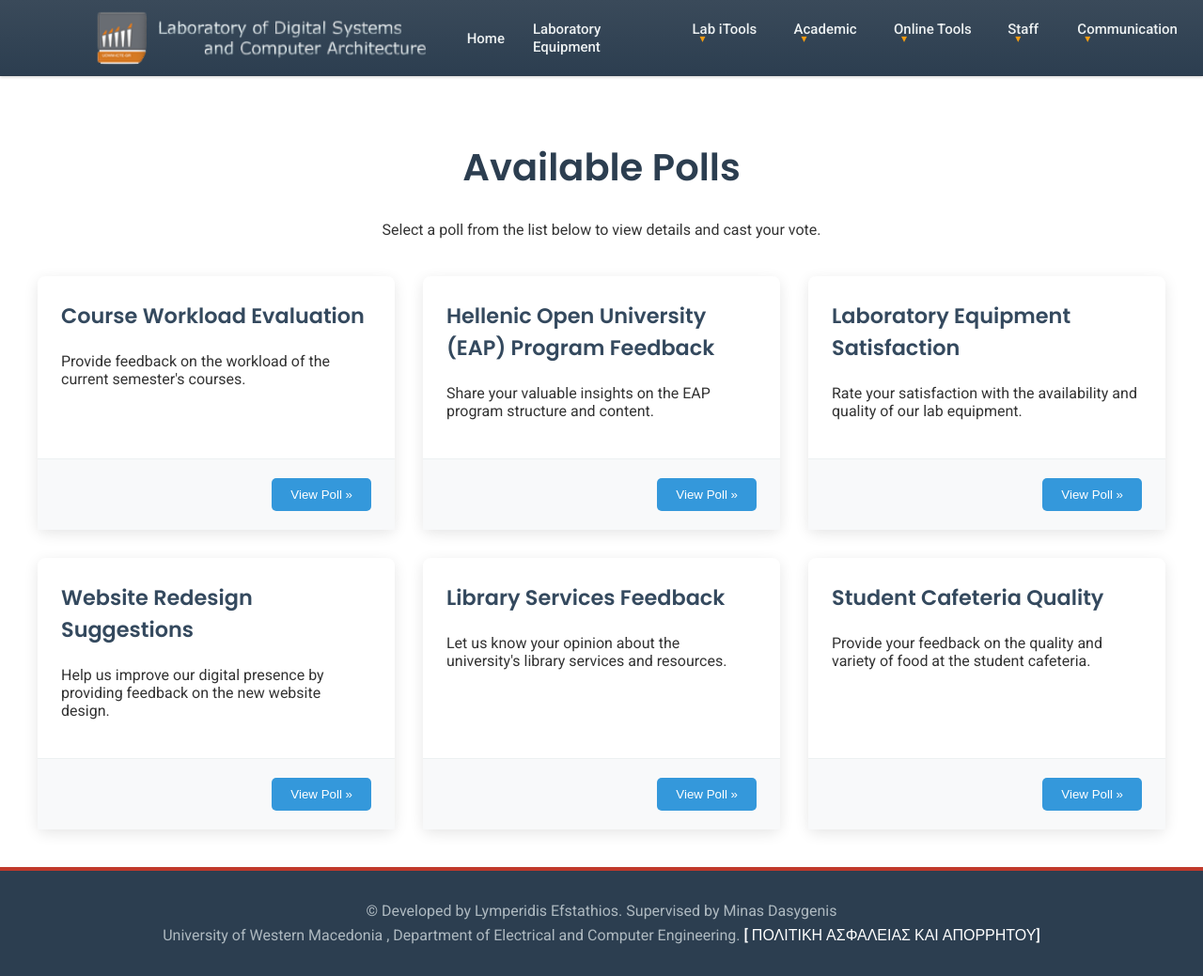
After one commit to umerhere23/Laboratory-of-Digital-Systems, a PHP site: page /polls.php in a window 1280 px wide. The commit adds this page. Shown: the whole page at 94% size. Run offline with PHP 8.4, Linux system fonts and the light colour scheme.

Commit message:
Lab itools completed

```diff
--- /dev/null
+++ b/assets/css/polls.css
@@ -0,0 +1,182 @@
+/* assets/css/polls.css */
+
+.polls-page-content {
+    padding: 40px 20px;
+}
+
+.polls-header {
+    text-align: center;
+    margin-bottom: 40px;
+}
+
+.polls-header h1 {
+    font-size: 2.5rem;
+    color: #2c3e50;
+}
+
+.poll-list-container {
+    display: grid;
+    grid-template-columns: repeat(auto-fill, minmax(300px, 1fr));
+    gap: 30px;
+}
+
+.poll-card {
+    background-color: #ffffff;
+    border-radius: 8px;
+    box-shadow: 0 4px 15px rgba(0,0,0,0.1);
+    display: flex;
+    flex-direction: column;
+    justify-content: space-between;
+    transition: transform 0.3s ease, box-shadow 0.3s ease;
+}
+
+.poll-card:hover {
+    transform: translateY(-5px);
+    box-shadow: 0 8px 25px rgba(0,0,0,0.15);
+}
+
+.poll-card-info {
+    padding: 25px;
+}
+
+.poll-card-info h3 {
+    font-size: 1.4rem;
+    color: #34495e;
+    margin-top: 0;
+}
+
+.poll-card-action {
+    padding: 20px 25px;
+    background-color: #f8f9fa;
+    border-top: 1px solid #ecf0f1;
+    text-align: right;
+}
+
+.btn-view-poll {
+    background-color: #3498db;
+    color: white;
+    padding: 10px 20px;
+    text-decoration: none;
+    border-radius: 5px;
+    transition: background-color 0.3s ease;
+    border: none
+}
+
+.btn-view-poll:hover {
+    background-color: #2980b9;
+}
+
+/* Modal Styles */
+.modal-overlay {
+    position: fixed;
+    top: 0;
+    left: 0;
+    width: 100%;
+    height: 100%;
+    background-color: rgba(0,0,0,0.6);
+    display: flex;
+    justify-content: center;
+    align-items: center;
+    z-index: 1000;
+    animation: fadeIn 0.3s ease-in-out;
+}
+
+.modal-content {
+    background-color: #fff;
+    padding: 30px;
+    border-radius: 8px;
+    width: 90%;
+    max-width: 800px;
+    position: relative;
+    max-height: 90vh;
+    overflow-y: auto;
+    animation: slideIn 0.4s ease-in-out;
+}
+
+.modal-close {
+    position: absolute;
+    top: 15px;
+    right: 15px;
+    background: none;
+    border: none;
+    font-size: 1.8rem;
+    cursor: pointer;
+    color: #888;
+}
+
+.modal-header h2 {
+    font-size: 1.8rem;
+    color: #2c3e50;
+    margin-top: 0;
+}
+
+.modal-body .question-box {
+    margin-bottom: 30px;
+    padding-bottom: 20px;
+    border-bottom: 1px solid #ecf0f1;
+}
+
+.modal-body .question-box:last-child {
+    margin-bottom: 0;
+    border-bottom: none;
+}
+
+.modal-body .question-box p {
+    font-size: 1.2rem;
+    color: #34495e;
+    text-align: center;
+    margin-bottom: 20px;
+}
+
+.modal-body .options-list {
+    list-style: none;
+    padding: 0;
+    margin: 0;
+    display: flex;
+    flex-direction: column;
+    gap: 10px;
+}
+
+.modal-body .options-list a {
+    display: block;
+    background: linear-gradient(135deg, #3498db, #2980b9);
+    color: #fff;
+    padding: 15px;
+    text-align: center;
+    text-decoration: none;
+    border-radius: 5px;
+    transition: all 0.3s ease;
+    box-shadow: 0 2px 5px rgba(0,0,0,0.1);
+}
+
+.modal-body .options-list a:hover {
+    background: linear-gradient(135deg, #2980b9, #3498db);
+    box-shadow: 0 4px 12px rgba(0,0,0,0.2);
+    transform: translateY(-2px);
+}
+
+/* Keyframe Animations */
+@keyframes fadeIn {
+    from { opacity: 0; }
+    to { opacity: 1; }
+}
+
+@keyframes slideIn {
+    from { transform: translateY(-50px); opacity: 0; }
+    to { transform: translateY(0); opacity: 1; }
+}
+
+@media (max-width: 768px) {
+    .modal-content {
+        padding: 20px;
+    }
+
+    .modal-body .question-box p {
+        font-size: 1.1rem;
+    }
+
+    .modal-body .options-list a {
+        padding: 12px;
+        font-size: 1rem;
+    }
+}
--- a/header.php
+++ b/header.php
@@ -42,6 +42,12 @@
         <link rel="stylesheet" href="<?php echo $base_path; ?>assets/css/dpa-styles.css">
     <?php } elseif (strpos($request_uri, 'tests.php') !== false) { ?>
         <link rel="stylesheet" href="<?php echo $base_path; ?>assets/css/tests.css">
+    <?php } elseif (strpos($request_uri, 'ievaluation.php') !== false) { ?>
+        <link rel="stylesheet" href="<?php echo $base_path; ?>assets/css/ievaluation.css">
+    <?php } elseif (strpos($request_uri, 'position.php') !== false) { ?>
+        <link rel="stylesheet" href="<?php echo $base_path; ?>assets/css/position-styles.css">
+    <?php } elseif (strpos($request_uri, 'polls.php') !== false) { ?>
+        <link rel="stylesheet" href="<?php echo $base_path; ?>assets/css/polls.css">
     <?php } ?>
 </head>
 <body>
@@ -64,17 +70,17 @@
                             <li> <a href="i-time-slot.php"> <span> Laboratory i-grades </span></a></li>
                             <li> <a href="#"> <span> Laboratory i-examsII </span></a></li>
                             <li> <a href="tests.php "> <span> Laboratory FREE i-examsII </span></a></li>
-                            <li> <a href="/ipresence/index.php"> <span> Laboratory i-presence </span></a></li>
-                            <li> <a href="/itasks/index.php"> <span> Laboratory i-tasks </span></a></li>
-                            <li> <a href="/ilottery/index.php"> <span> Laboratory i-lottery </span></a></li>
-                            <li> <a href="/ipolls/index.php"> <span> Laboratory i-polls </span></a></li>
-                            <li> <a href="/iloan/index.php"> <span> Laboratory i-loan </span></a></li>
-                            <li> <a href="/iquiz/index.php"> <span> Laboratory i-quiz </span></a></li>
-                            <li> <a href="/ievaluation"><span> Laboratory i-evaluation </span></a></li>
-                            <li> <a href="/quickshare"> <span> Quickshare </span></a></li>
-                            <li> <a href="/administration/index.php?side_menu=view_users"><span> Laboratory Admin </span></a></li>
-                            <li> <a href="/iposition"> <span> iposition internship </span></a></li>
-                            <li> <a href="/alumni"><span> UOWM Alumni </span></a></li>
+                            <li> <a href="i-time-slot.php"> <span> Laboratory i-presence </span></a></li>
+                            <li> <a href="i-time-slot.php"> <span> Laboratory i-tasks </span></a></li>
+                            <li> <a href="i-time-slot.php"> <span> Laboratory i-lottery </span></a></li>
+                            <li> <a href="polls.php"> <span> Laboratory i-polls </span></a></li>
+                            <li> <a href="i-time-slot.php"> <span> Laboratory i-loan </span></a></li>
+                            <li> <a href="i-time-slot.php"> <span> Laboratory i-quiz </span></a></li>
+                            <li> <a href="ievaluation.php"><span> Laboratory i-evaluation </span></a></li>
+                            <li> <a href="https://share.uowm.gr/"> <span> Quickshare </span></a></li>
+                            <li> <a href="i-time-slot.php"><span> Laboratory Admin </span></a></li>
+                            <li> <a href="position.php"> <span> iposition internship </span></a></li>
+                            <li> <a href="i-time-slot.php"><span> UOWM Alumni </span></a></li>
                         </ul>
                     </li>
 
--- /dev/null
+++ b/polls.php
@@ -0,0 +1,144 @@
+<?php include('header.php'); ?>
+
+<main class="polls-page-content">
+    <div class="container">
+        <div class="polls-header">
+            <h1>Available Polls</h1>
+            <p>Select a poll from the list below to view details and cast your vote.</p>
+</div>
+
+        <section class="poll-list-container">
+            <div class="poll-card">
+                <div class="poll-card-info">
+                    <h3>Course Workload Evaluation</h3>
+                    <p>Provide feedback on the workload of the current semester's courses.</p>
+                </div>
+                <div class="poll-card-action">
+                    <button class="btn-view-poll" data-title="Course Workload Evaluation" data-questions='[{"question":"In relation to previous semesters, the course load of this semester is:","options":["Significantly less","A little less","The same","A little more","Significantly more"]},{"question":"In relation to other courses I have attended or am attending in the Department, the workload of this course is:","options":["Significantly less","A little less","The same","A little more","Significantly more"]}]'>View Poll &raquo;</button>
+                </div>
+            </div>
+
+            <div class="poll-card">
+                <div class="poll-card-info">
+                    <h3>Hellenic Open University (EAP) Program Feedback</h3>
+                    <p>Share your valuable insights on the EAP program structure and content.</p>
+                </div>
+                <div class="poll-card-action">
+                    <button class="btn-view-poll" data-title="Hellenic Open University (EAP) Program Feedback" data-questions='[{"question":"How would you rate the overall quality of the EAP program?","options":["Poor","Fair","Good","Very Good","Excellent"]}]'>View Poll &raquo;</button>
+                </div>
+            </div>
+
+            <div class="poll-card">
+                <div class="poll-card-info">
+                    <h3>Laboratory Equipment Satisfaction</h3>
+                    <p>Rate your satisfaction with the availability and quality of our lab equipment.</p>
+                </div>
+                <div class="poll-card-action">
+                     <button class="btn-view-poll" data-title="Laboratory Equipment Satisfaction" data-questions='[{"question":"How satisfied are you with the availability of lab equipment?","options":["Very Dissatisfied","Dissatisfied","Neutral","Satisfied","Very Satisfied"]},{"question":"How satisfied are you with the quality and condition of the lab equipment?","options":["Very Dissatisfied","Dissatisfied","Neutral","Satisfied","Very Satisfied"]}]'>View Poll &raquo;</button>
+                </div>
+            </div>
+
+            <div class="poll-card">
+                <div class="poll-card-info">
+                    <h3>Website Redesign Suggestions</h3>
+                    <p>Help us improve our digital presence by providing feedback on the new website design.</p>
+                </div>
+                <div class="poll-card-action">
+                    <button class="btn-view-poll" data-title="Website Redesign Suggestions" data-questions='[{"question":"How do you find the new website design?","options":["Difficult to navigate","Needs improvement","It is ok","Good","Excellent"]}]'>View Poll &raquo;</button>
+                </div>
+            </div>
+
+            <div class="poll-card">
+                <div class="poll-card-info">
+                    <h3>Library Services Feedback</h3>
+                    <p>Let us know your opinion about the university's library services and resources.</p>
+                </div>
+                <div class="poll-card-action">
+                    <button class="btn-view-poll" data-title="Library Services Feedback" data-questions='[{"question":"How would you rate the helpfulness of the library staff?","options":["Poor","Fair","Good","Very Good","Excellent"]}]'>View Poll &raquo;</button>
+                </div>
+            </div>
+
+            <div class="poll-card">
+                <div class="poll-card-info">
+                    <h3>Student Cafeteria Quality</h3>
+                    <p>Provide your feedback on the quality and variety of food at the student cafeteria.</p>
+                </div>
+                <div class="poll-card-action">
+                    <button class="btn-view-poll" data-title="Student Cafeteria Quality" data-questions='[{"question":"How would you rate the food quality at the cafeteria?","options":["Poor","Fair","Good","Very Good","Excellent"]}]'>View Poll &raquo;</button>
+                </div>
+            </div>
+        </section>
+    </div>
+</main>
+
+<!-- Modal Structure -->
+<div id="poll-modal" class="modal-overlay" style="display: none;">
+    <div class="modal-content">
+        <button class="modal-close">&times;</button>
+        <div class="modal-header">
+            <h2 id="modal-poll-title"></h2>
+        </div>
+        <div id="modal-poll-body" class="modal-body">
+            <!-- Poll questions will be injected here by JavaScript -->
+        </div>
+    </div>
+</div>
+
+<script>
+document.addEventListener('DOMContentLoaded', function() {
+    const modal = document.getElementById('poll-modal');
+    const modalTitle = document.getElementById('modal-poll-title');
+    const modalBody = document.getElementById('modal-poll-body');
+    const closeModalBtn = modal.querySelector('.modal-close');
+    const pollButtons = document.querySelectorAll('.btn-view-poll');
+
+    pollButtons.forEach(button => {
+        button.addEventListener('click', function() {
+            const title = this.getAttribute('data-title');
+            const questions = JSON.parse(this.getAttribute('data-questions'));
+
+            modalTitle.textContent = title;
+            modalBody.innerHTML = ''; // Clear previous content
+
+            questions.forEach(q => {
+                const questionBox = document.createElement('div');
+                questionBox.className = 'question-box';
+
+                const questionText = document.createElement('p');
+                questionText.textContent = q.question;
+                questionBox.appendChild(questionText);
+
+                const optionsList = document.createElement('ul');
+                optionsList.className = 'options-list';
+
+                q.options.forEach(optionText => {
+                    const listItem = document.createElement('li');
+                    const link = document.createElement('a');
+                    link.href = '#';
+                    link.textContent = optionText;
+                    listItem.appendChild(link);
+                    optionsList.appendChild(listItem);
+                });
+
+                questionBox.appendChild(optionsList);
+                modalBody.appendChild(questionBox);
+            });
+
+            modal.style.display = 'flex';
+        });
+    });
+
+    function closeModal() {
+        modal.style.display = 'none';
+    }
+
+    closeModalBtn.addEventListener('click', closeModal);
+    modal.addEventListener('click', function(event) {
+        if (event.target === modal) {
+            closeModal();
+        }
+    });
+});
+</script>
+
+<?php include('footer.php'); ?>
```
Also changed, not shown: assets/css/ievaluation.css (added, +57 -0 lines), assets/css/position-styles.css (added, +51 -0 lines), ievaluation.php (added, +25 -0 lines), position.php (added, +27 -0 lines), assets/Images/HTML5.png (added), assets/Images/Logorollover.png (added), assets/Images/vcss-blue.png (added), assets/css/position.css (added).
